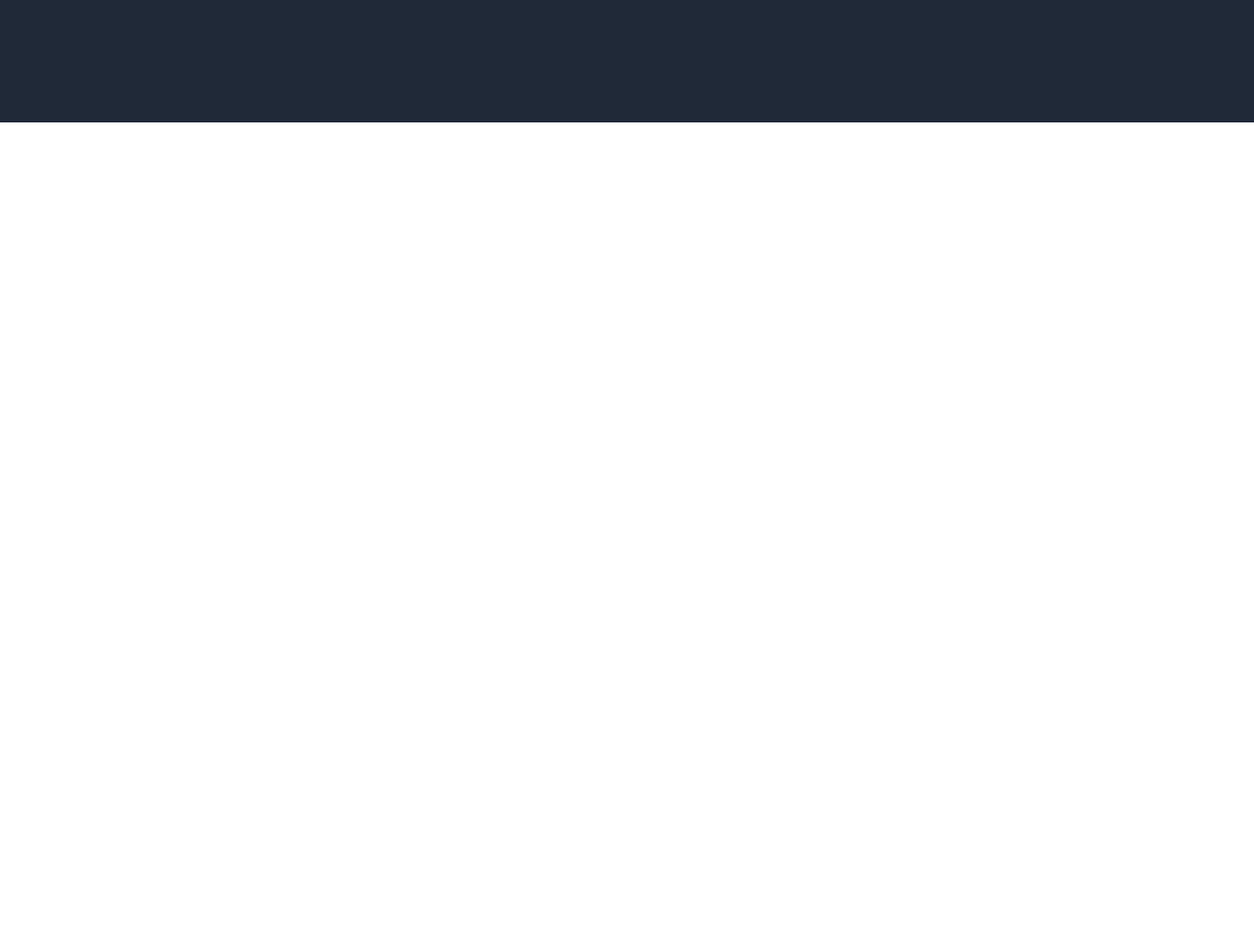
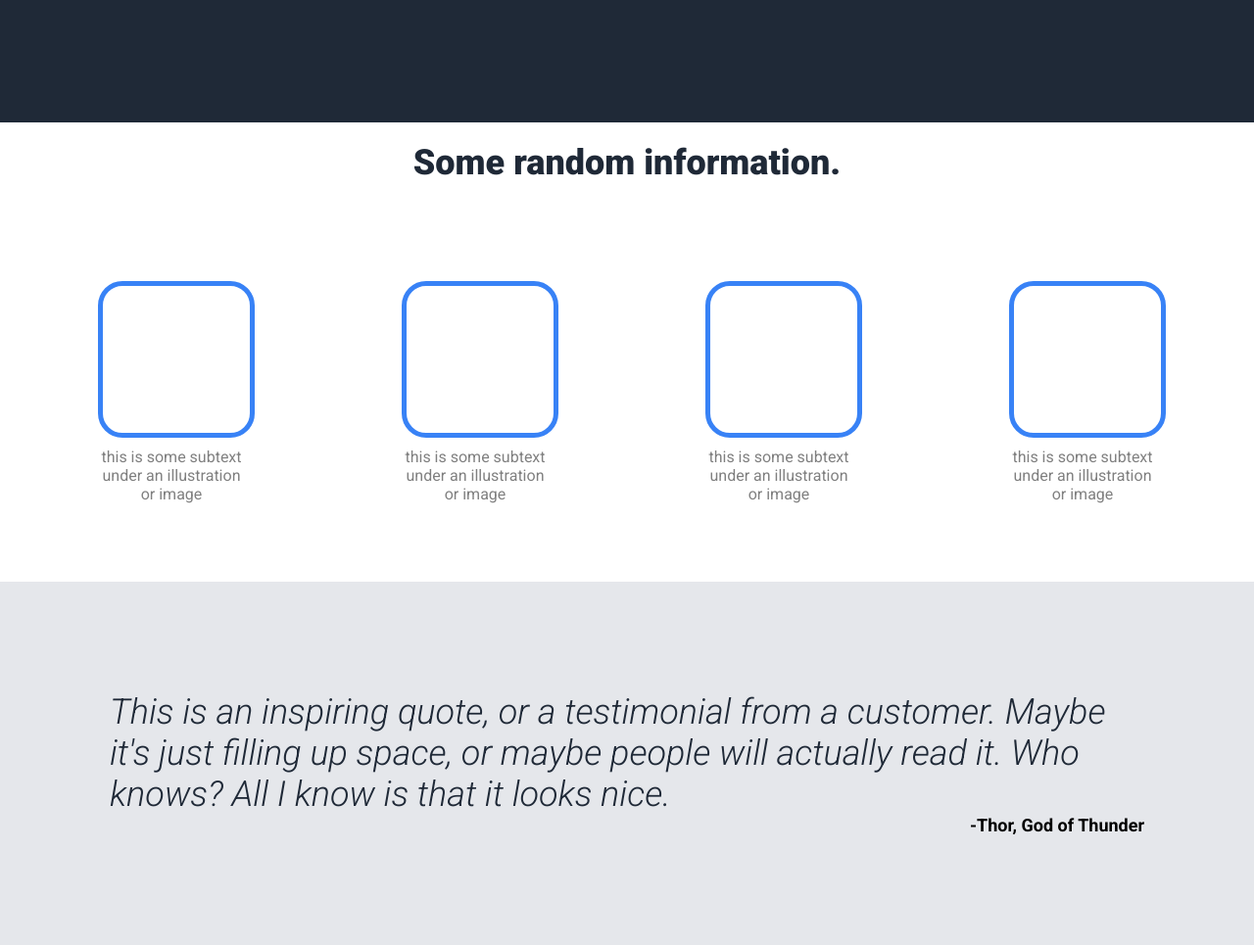
Before and after one commit to webdevskip/landing-page, a plain HTML site: page index.html in a window 1280 px wide. Shown: the part 385-1350 px from the top of the page at 98% size. Before the commit the page ends 800 px from the top, so only its background shows below. Drawn offline with Linux system fonts and the light colour scheme.

Commit message:
three sections done

```diff
--- a/index.html
+++ b/index.html
@@ -45,8 +45,37 @@
             </div>
         </div>
     </header>
+    <main>
+        <div class="info">
+            <div class="title">
+                <p>Some random information.</p>
+            </div>
+            <div class="squares">
+                <div class="square">
+                    <div class="border"></div>
+                    <p>this is some subtext under an illustration or image</p>
+                </div>
+                <div class="square">
+                    <div class="border"></div>
+                    <p>this is some subtext under an illustration or image</p>
+                </div>
+                <div class="square">
+                    <div class="border"></div>
+                    <p>this is some subtext under an illustration or image</p>
+                </div>
+                <div class="square">
+                    <div class="border"></div>
+                    <p>this is some subtext under an illustration or image</p>
+                </div>
+            </div>
 
-
+            <div class="thor">
+                <p class="quote">This is an inspiring quote, or a testimonial from a customer. Maybe it's just filling
+                    up space, or
+                    maybe people will actually read it. Who knows? All I know is that it looks nice.</p>
+                <p class="sign">-Thor, God of Thunder</p>
+            </div>
+    </main>
 </body>
 
 </html>
--- a/style.css
+++ b/style.css
@@ -80,3 +80,60 @@ button {
     justify-content: center;
     height: 215px;
 }
+
+.title {
+    font-size: 36px;
+    font-weight: 900;
+    color: #1F2937;
+    display: flex;
+    justify-content: center;
+    align-items: center;
+    padding: 20px 0px;
+}
+
+.squares {
+    display: flex;
+    align-items: center;
+    justify-content: center;
+    flex-direction: row;
+}
+
+.square {
+    display: flex;
+    flex-direction: column;
+    gap: 10px;
+    padding: 5em;
+    max-width: 150px;
+    text-align: center;
+}
+
+.border {
+    border: solid #3882F6 5px ;
+    height: 150px;
+    width: 150px;
+    border-radius: 25px;
+}
+
+.square p {
+    color: gray;
+}
+
+.thor {
+    background-color: #E5E7EB;
+    padding: 7em;
+    justify-content: center;
+    align-content: center;
+}
+
+.quote {
+    font-size: 36px;
+    font-weight: lighter;
+    font-style: italic;
+    color: #1F2937;
+}
+
+.sign {
+    font-size: 18px;
+    font-weight: bold;
+    text-align: end;
+}
```
